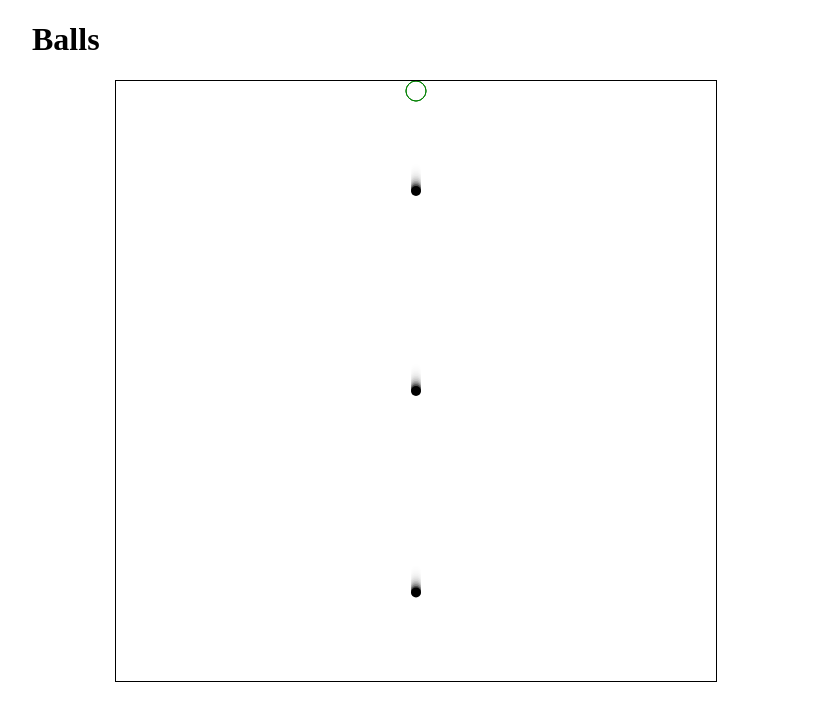
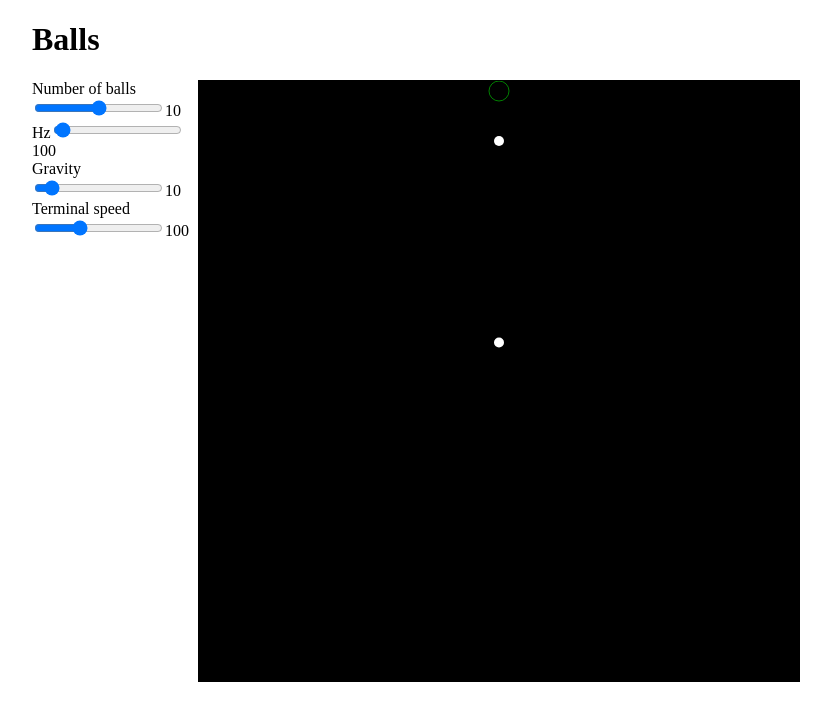
Before and after one commit to everchanger/balls, a website with bundled scripts: page index.html in a window 1280 px wide. Shown: the whole page, without its empty margins (224-1055 px from the left). Built offline with nearby package versions, Linux system fonts and the light colour scheme.

Commit message:
Adds controls

```diff
--- a/index.css
+++ b/index.css
@@ -11,3 +11,8 @@ body {
 #canvas {
   border: 1px solid black;
 }
+
+.container {
+  display: flex;
+  justify-content: space-between;
+}
--- a/index.html
+++ b/index.html
@@ -1,13 +1,18 @@
 <!DOCTYPE html>
 <html>
   <head>
+    <meta name="viewport" content="width=device-width, initial-scale=1.0">
     <link rel="stylesheet" href="index.css">
     <title>Balls</title>
   </head>
   <body onload="init()">
     <h1>Balls</h1>
-    <div class="canvas-wrapper">
-      <canvas id="canvas" width="600" height="600"></canvas>
+    <div class="container">
+      <section id="control-section">
+      </section>
+      <div class="canvas-wrapper">
+        <canvas id="canvas" width="600" height="600"></canvas>
+      </div>
     </div>
 
     <script type="module" src="index.js"></script>
--- a/index.js
+++ b/index.js
@@ -9,6 +9,49 @@ class Game {
     this.lineStart = undefined
     this.deltaTime = 0
     this.lastDraw = 0
+    this.maxBalls = 10
+    this.hz = 100
+    this.gravityMultiplier = 10
+    this.terminalSpeed = 100
+
+    this.controls = [
+      {
+        attributes: {
+          type: 'range',
+          min: '0',
+          max: '20',
+        },
+        label: 'Number of balls',
+        variable: 'maxBalls'
+      },
+      {
+        attributes: {
+          type: 'range',
+          min: '0',
+          max: '4000',
+        },
+        label: 'Hz',
+        variable: 'hz'
+      },
+      {
+        attributes: {
+          type: 'range',
+          min: '1',
+          max: '100',
+        },
+        label: 'Gravity',
+        variable: 'gravityMultiplier'
+      },
+      {
+        attributes: {
+          type: 'range',
+          min: '50',
+          max: '200',
+        },
+        label: 'Terminal speed',
+        variable: 'terminalSpeed'
+      },
+    ]
 
     this.spawner = new BallSpawner( new Vec2({x: this.canvas.width / 2, y: 10 }), 2)
   }
@@ -16,7 +59,7 @@ class Game {
   update() {
     this.spawner.update(this.deltaTime)
     for (const ball of this.balls) {
-      ball.update(this.deltaTime, this.lines)
+      ball.update(this.deltaTime, this.lines, this.gravityMultiplier, this.terminalSpeed)
     }
     this.balls = this.balls.filter(ball => !ball.deleteMe)
   }
@@ -29,8 +72,8 @@ class Game {
       return;
     }
 
-    //context.clearRect(0,0, canvas.width, canvas.height);
-    context.fillStyle = 'rgba(255, 255, 255, 0.3)';
+    // context.clearRect(0,0, canvas.width, canvas.height);
+    context.fillStyle = 'rgba(0, 0, 0, 255)';
     context.fillRect(0, 0, this.canvas.width, this.canvas.height);
 
     this.spawner.draw(context)
@@ -56,13 +99,47 @@ class Game {
 
   init() {
     console.log('init')
+    this.setupUIInputs()
     this.setupEventListeners();
 
     this.lastDraw = performance.now()
     window.requestAnimationFrame((hrt) => this.mainLoop(hrt))
   }
 
+  setupUIInputs() {
+    const controlSection = document.getElementById('control-section')
+    for (const control of this.controls) {
+      const wrapper = document.createElement('div')
+      const element = document.createElement('input')
+      const labelElement = document.createElement('label')
+      const outputElement = document.createElement('span')
+
+      labelElement.innerHTML = control.label
+      outputElement.innerHTML = this[control.variable]
+
+      for (const attribute in control.attributes) {
+        element.setAttribute(attribute, control.attributes[attribute])
+      }
+
+      element.setAttribute('value', this[control.variable])
+      element.addEventListener('input', (e) => {
+        this[control.variable] = e.target.value
+        outputElement.innerHTML = this[control.variable]
+      })
+
+      wrapper.appendChild(labelElement)
+      wrapper.appendChild(element)
+      wrapper.appendChild(outputElement)
+      controlSection.appendChild(wrapper)
+    }
+  }
+
   setupEventListeners() {
+    // document.getElementById('num-balls').addEventListener('input', (e) => {
+    //   this.maxBalls = e.target.value
+    //   document.getElementById('num-balls-output').innerHTML = this.maxBalls
+    // })
+
     this.canvas.addEventListener('click', (e) => {
       if (this.lineStart === undefined && this.lines.length === 0) {
         this.audioContext.resume()
@@ -81,22 +158,30 @@ class Game {
     });
 
     this.canvas.addEventListener('spawn-ball', (e) => {
-      const ball = new Ball(e.detail.x, e.detail.y)
-      console.log('got event!', e)
-      this.balls.push(ball)
+      if (this.balls.length < this.maxBalls) {
+        const ball = new Ball(e.detail.x, e.detail.y)
+        this.balls.push(ball)
+      }
     })
 
     this.canvas.addEventListener('play-tone', (e) => {
       const scale = e.detail.y / this.canvas.height
-      const oscillator = this.audioContext.createOscillator();
+      const oscillator = this.audioContext.createOscillator()
 
-      oscillator.type = 'sine';
-      const hz = 50 * scale
-      console.log(hz)
-      oscillator.frequency.setValueAtTime(hz, this.audioContext.currentTime); // value in hertz
-      oscillator.connect(this.audioContext.destination);
-      oscillator.start();
-      setTimeout(() => oscillator.stop(), 100)
+      const gainNode = this.audioContext.createGain()
+      gainNode.gain.value = 0.5
+
+      oscillator.type = 'sine'
+      const hz = this.hz * scale
+      oscillator.connect(gainNode)
+      oscillator.frequency.setValueAtTime(hz, this.audioContext.currentTime) // value in hertz
+      gainNode.connect(this.audioContext.destination)
+      oscillator.start()
+      // oscillator.stop()
+      // gainNode.gain.linearRampToValueAtTime(0, this.audioContext.currentTime + 0.1);
+      setTimeout(() => {
+        gainNode.gain.setTargetAtTime(0, this.audioContext.currentTime, 0.015);
+      }, 100)
     })
   }
 
--- a/modules/ball.js
+++ b/modules/ball.js
@@ -7,10 +7,13 @@ export class Ball {
     this.direction = new Vec2({ x: 0, y: 0})
     this.speed = new Vec2({ x: 0, y: 0})
     this.radius = 5
-    this.gravityMultiplier = 10
-    this.terminalSpeed = 100
-    this.color = 'black'
+    this.renderRadius = this.radius
+    this.color = 'white'
+    this.currentColor = 'white'
+    this.collisionColor = 'red'
     this.deleteMe = false
+    this.shrinkFactor = 10
+    this.shrinkInterval = undefined
   }
 
   intersect(line) {
@@ -36,7 +39,16 @@ export class Ball {
     }
   }
 
-  update(deltaTime, lines) {
+  shrinkRenderRadius(deltaTime) {
+    if (this.renderRadius <= this.radius) {
+      this.currentColor = this.color
+      clearInterval(this.shrinkInterval)
+      return
+    }
+    this.renderRadius -= deltaTime * this.shrinkFactor
+  }
+
+  update(deltaTime, lines, gravityMultiplier, terminalSpeed) {
     // Check for collisions
     for (const line of lines) {
       const res = this.intersect(line)
@@ -44,7 +56,8 @@ export class Ball {
         const event = new CustomEvent('play-tone', { detail: new Vec2(this.position) });
         this.canvas.dispatchEvent(event)
 
-        this.color = 'red'
+        this.currentColor = this.collisionColor
+        this.renderRadius = 2 * this.radius
 
         const isLeft = line.isLeft(this.position)
 
@@ -52,18 +65,23 @@ export class Ball {
         const normal = !isLeft ? force.normalCW() : force.normalCCW()
         normal.normalize()
 
-        const friction = 2
+        const friction = 0
         const speed = Math.max(0, this.speed.length() - friction)
 
         normal.scale(speed)
         this.speed = new Vec2(normal)
-        setTimeout(() => this.color = 'black', 2000)
+        if (this.shrinkInterval) {
+          clearInterval(this.shrinkInterval)
+        }
+        this.shrinkInterval = setInterval(() => {
+          this.shrinkRenderRadius(deltaTime)
+        }, 10);
       }
     }
 
     // Add "gravity"
-    this.speed.add({ x: 0, y: 9.82 * deltaTime * this.gravityMultiplier })
-    this.speed.min(this.terminalSpeed)
+    this.speed.add({ x: 0, y: 9.82 * deltaTime * gravityMultiplier })
+    this.speed.min(terminalSpeed)
 
     if (this.direction.x === 0 && this.direction.y === 0) {
       this.direction = new Vec2(this.speed)
@@ -84,9 +102,9 @@ export class Ball {
 
   draw(context) {
     context.beginPath();
-    context.arc(this.position.x, this.position.y, this.radius, 0, Math.PI * 2, true);
+    context.arc(this.position.x, this.position.y, this.renderRadius, 0, Math.PI * 2, true);
     context.closePath();
-    context.fillStyle = this.color;
+    context.fillStyle = this.currentColor;
     context.fill();
   }
 }
--- a/modules/line.js
+++ b/modules/line.js
@@ -8,7 +8,7 @@ export class Line {
     this.vector = new Vec2(this.end)
     this.vector.sub(this.start)
 
-    this.color = 'black'
+    this.color = 'white'
   }
 
   isLeft(vector) {
```
